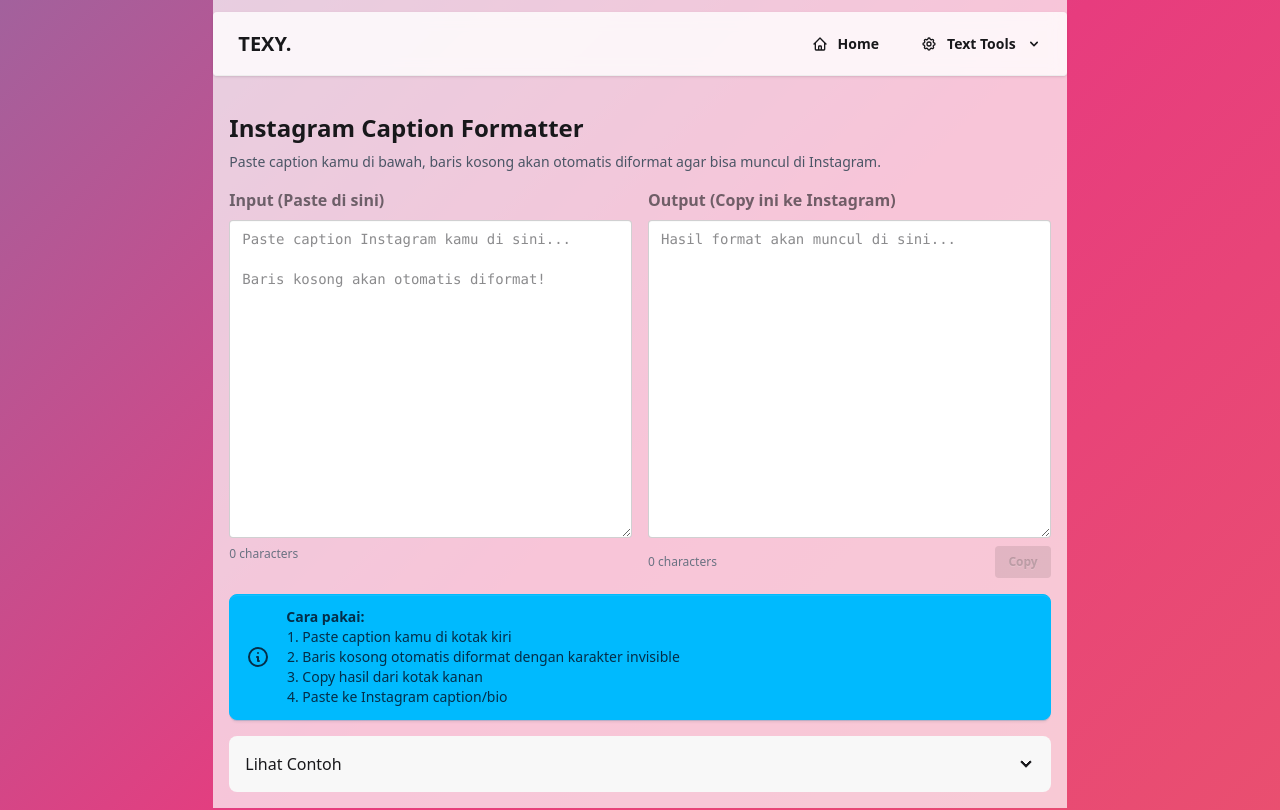
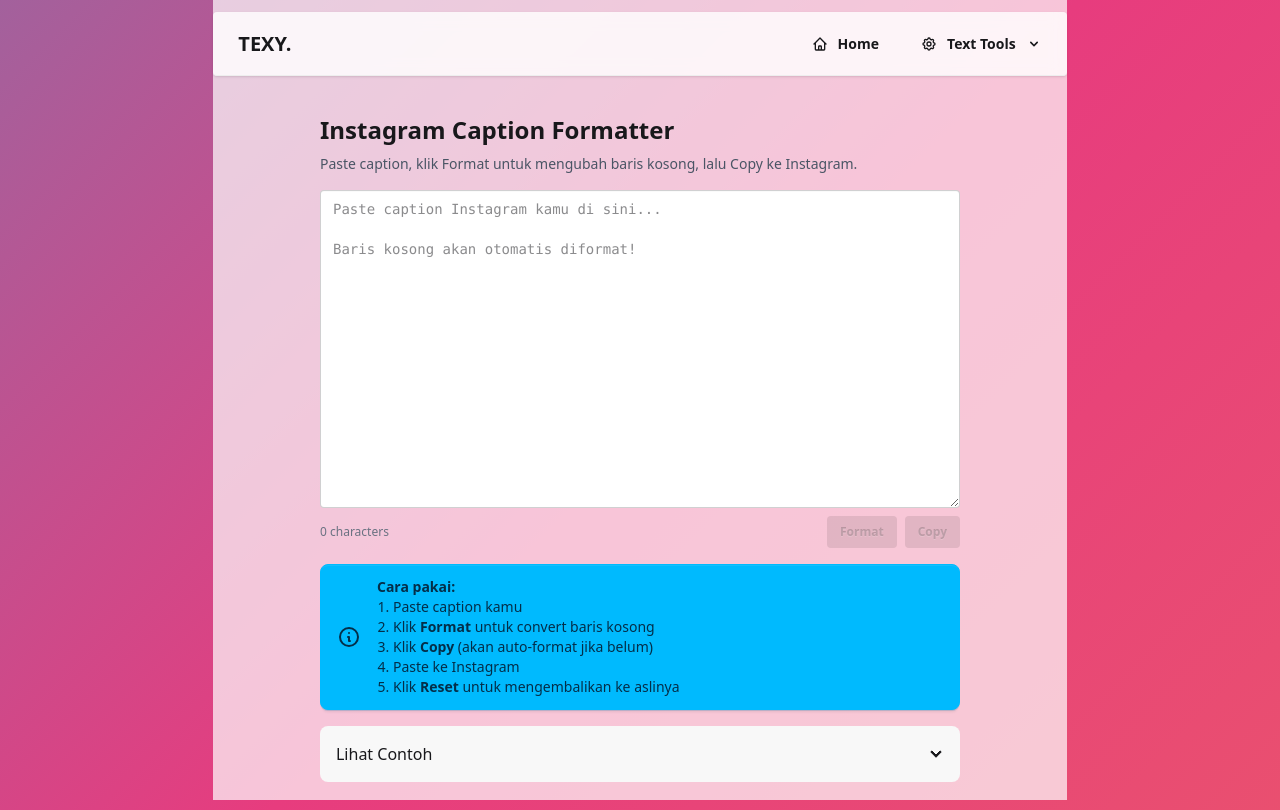
Before and after one commit to occaza/ttx, a SvelteKit app: page /text-tools/captions-formatter in a window 1280 px wide. Shown: the top 810 px of the page. Built offline with nearby package versions, Linux system fonts and the light colour scheme.

Commit message:
change formatter

```diff
--- a/src/routes/text-tools/captions-formatter/+page.svelte
+++ b/src/routes/text-tools/captions-formatter/+page.svelte
@@ -1,83 +1,74 @@
 <script lang="ts">
-	let input = '';
-	let output = '';
+	let text = '';
+	let isFormatted = false;
 	let copied = false;
 
-	// Invisible character yang diterima Instagram
-	const INVISIBLE_CHAR = '\u2800'; // Braille Pattern Blank (paling aman untuk IG)
+	const INVISIBLE_CHAR = '\u2800'; // Braille Pattern Blank
 
-	function formatCaption() {
-		// Replace multiple line breaks dengan line break + invisible char
-		output = input.replace(/\n\n+/g, (match) => {
+	function toggle() {
+		if (isFormatted) {
+			// Convert back: hapus invisible char
+			text = text.replaceAll(INVISIBLE_CHAR, '');
+			isFormatted = false;
+		} else {
+			// Format: tambah invisible char di baris kosong
+			text = text.replace(/\n\n+/g, (match) => {
 				const lineCount = match.length;
 				let result = '\n';
-			// Tambah invisible char untuk setiap line kosong
 				for (let i = 1; i < lineCount; i++) {
 					result += INVISIBLE_CHAR + '\n';
 				}
 				return result;
 			});
+			isFormatted = true;
+		}
 	}
 
 	function copyToClipboard() {
-		navigator.clipboard.writeText(output);
+		if (!isFormatted) {
+			toggle(); // Format dulu kalau belum
+		}
+		navigator.clipboard.writeText(text);
 		copied = true;
 		setTimeout(() => (copied = false), 2000);
 	}
-
-	// Auto format saat user mengetik
-	$: if (input) formatCaption();
 </script>
 
 <svelte:head>
 	<title>Instagram Caption Formatter</title>
 </svelte:head>
 
-<div class="mx-auto max-w-4xl space-y-4 p-4">
+<div class="mx-auto max-w-2xl space-y-4 p-4">
 	<div class="space-y-2">
 		<h1 class="text-2xl font-bold">Instagram Caption Formatter</h1>
 		<p class="text-sm text-gray-600">
-			Paste caption kamu di bawah, baris kosong akan otomatis diformat agar bisa muncul di
-			Instagram.
+			Paste caption, klik Format untuk mengubah baris kosong, lalu Copy ke Instagram.
 		</p>
 	</div>
 
-	<div class="grid gap-4 md:grid-cols-2">
-		<!-- Input -->
 	<div class="space-y-2">
-			<label for="input" class="label">
-				<span class="label-text font-semibold">Input (Paste di sini)</span>
-			</label>
 		<textarea
-				id="input"
-				bind:value={input}
+			bind:value={text}
 			placeholder="Paste caption Instagram kamu di sini...&#10;&#10;Baris kosong akan otomatis diformat!"
 			rows="15"
 			class="textarea-bordered textarea w-full font-mono text-sm"
 		></textarea>
-			<p class="text-xs text-gray-500">{input.length} characters</p>
-		</div>
-
-		<!-- Output -->
-		<div class="space-y-2">
-			<label for="output" class="label">
-				<span class="label-text font-semibold">Output (Copy ini ke Instagram)</span>
-			</label>
-			<textarea
-				id="output"
-				bind:value={output}
-				readonly
-				placeholder="Hasil format akan muncul di sini..."
-				rows="15"
-				class="textarea-bordered textarea w-full font-mono text-sm"
-			></textarea>
 		<div class="flex items-center justify-between">
-				<p class="text-xs text-gray-500">{output.length} characters</p>
+			<p class="text-xs text-gray-500">
+				{text.length} characters
+				{#if isFormatted}
+					<span class="ml-2 badge badge-sm badge-success">Formatted</span>
+				{/if}
+			</p>
+			<div class="flex gap-2">
+				<button type="button" class="btn btn-sm" on:click={toggle} disabled={!text}>
+					{isFormatted ? 'Reset' : 'Format'}
+				</button>
 				<button
 					type="button"
 					class="btn btn-sm btn-primary"
 					on:click={copyToClipboard}
-					disabled={!output}
+					disabled={!text}
 				>
 					{copied ? '✓ Copied!' : 'Copy'}
 				</button>
@@ -103,10 +94,11 @@
 		<div class="text-sm">
 			<p class="font-semibold">Cara pakai:</p>
 			<ol class="ml-4 list-decimal">
-				<li>Paste caption kamu di kotak kiri</li>
-				<li>Baris kosong otomatis diformat dengan karakter invisible</li>
-				<li>Copy hasil dari kotak kanan</li>
-				<li>Paste ke Instagram caption/bio</li>
+				<li>Paste caption kamu</li>
+				<li>Klik <strong>Format</strong> untuk convert baris kosong</li>
+				<li>Klik <strong>Copy</strong> (akan auto-format jika belum)</li>
+				<li>Paste ke Instagram</li>
+				<li>Klik <strong>Reset</strong> untuk mengembalikan ke aslinya</li>
 			</ol>
 		</div>
 	</div>
@@ -117,16 +109,16 @@
 		<div class="collapse-title font-medium">Lihat Contoh</div>
 		<div class="collapse-content">
 			<div class="space-y-2">
-				<p class="font-semibold">Before:</p>
+				<p class="font-semibold">Before (Normal Enter):</p>
 				<pre class="bg-base-300 p-2 text-sm">Ini paragraf pertama
 
 
-Ini paragraf kedua setelah 2 baris kosong</pre>
-				<p class="font-semibold">After (akan tetap ada jarak di Instagram):</p>
+Ini paragraf kedua</pre>
+				<p class="font-semibold">After Format (Siap untuk IG):</p>
 				<pre class="bg-base-300 p-2 text-sm">Ini paragraf pertama
 ⠀
 ⠀
-Ini paragraf kedua setelah 2 baris kosong</pre>
+Ini paragraf kedua</pre>
 			</div>
 		</div>
 	</div>
```
Lines whose indentation alone changed are shown as unchanged.
